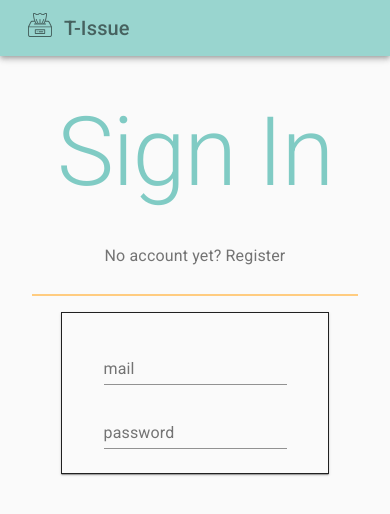
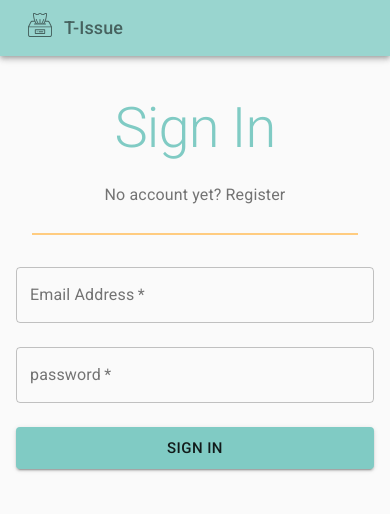
Before and after one commit to Sim-frpt/t-issue, a React (Create React App) app in the folder client/: page / in a window 390 px wide. Shown: the top 514 px of the page. Built offline with nearby package versions, Linux system fonts and the light colour scheme.

Commit message:
add responsive typography to theme and basic sign in form

```diff
--- a/client/src/assets/styles/Theme.js
+++ b/client/src/assets/styles/Theme.js
@@ -1,6 +1,6 @@
-import { createMuiTheme } from '@material-ui/core/styles';
+import { createMuiTheme, responsiveFontSizes } from '@material-ui/core/styles';
 
-const theme = createMuiTheme({
+let theme = createMuiTheme({
   palette: {
     primary: {
       main: '#80CBC4',
@@ -11,4 +11,4 @@ const theme = createMuiTheme({
   },
 });
 
-export default theme;
+export default theme = responsiveFontSizes(theme);
--- a/client/src/components/SignIn/SignInForm.jsx
+++ b/client/src/components/SignIn/SignInForm.jsx
@@ -1,8 +1,51 @@
 import React from 'react';
 import { useForm } from 'react-hook-form';
+import { TextField, Button, Box } from '@material-ui/core';
 
-export default function signInForm(props) {
-  const { register, handleSubmit, watch, errors } = useForm();
+export default function SignInForm() {
+  const { register, handleSubmit, errors } = useForm();
 
   const onSubmit = data => console.log(data);
+
+  return (
+    <form onSubmit={handleSubmit(onSubmit)}>
+      <TextField
+        variant="outlined"
+        margin="normal"
+        inputRef={register({minLength: 5})}
+        required
+        fullWidth
+        type="text"
+        id="email"
+        label="Email Address"
+        name="email"
+        //error={ errors.email ? true : undefined }
+        //helperText={ errors.email ? errors.email : undefined }
+      />
+      <TextField
+        variant="outlined"
+        margin="normal"
+        required
+        inputRef={register}
+        fullWidth
+        id="password"
+        label="password"
+        type="password"
+        name="password"
+        //error={ errors.password ? true : undefined }
+        //helperText={ errors.password ? errors.password : undefined }
+      />
+      <Box mt={2}>
+        <Button
+          type="submit"
+          variant="contained"
+          fullWidth
+          size="large"
+          color="primary"
+        >
+          Sign In
+        </Button>
+      </Box>
+    </form>
+  );
 }
--- a/client/src/components/SignIn/index.jsx
+++ b/client/src/components/SignIn/index.jsx
@@ -1,7 +1,6 @@
 import React from 'react';
-
-// Styles
-import { Container, Box, Typography, TextField } from '@material-ui/core';
+import { Container, Box, Typography } from '@material-ui/core';
+import SignInForm from './SignInForm';
 
 export default function SignIn() {
   return (
@@ -32,40 +31,8 @@ export default function SignIn() {
           </Typography>
         </Box>
       </Container>
-      <Container>
-        <Box
-          mx="auto"
-          py={2}
-          align="center"
-          border={1}
-          width="75%"
-          boxShadow={1}
-        >
-          <form>
-            <Box
-              p={1}
-              textAlign="center"
-            >
-              <TextField
-                id="standard-basic"
-                label="mail"
-                type="text"
-              >
-              </TextField>
-            </Box>
-
-            <Box
-              p={1}
-            >
-              <TextField
-                id="standard-basic"
-                label="password"
-                type="text"
-              >
-              </TextField>
-            </Box>
-          </form>
-        </Box>
+      <Container maxWidth="xs">
+        <SignInForm/>
       </Container>
     </>
   );
```
